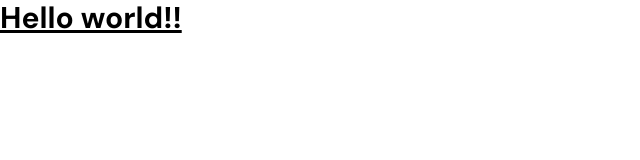
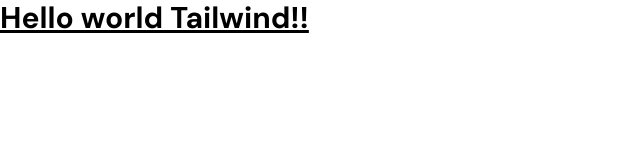
Before and after one commit to mashakrstlv/mashakrstlv.github.io, a plain HTML site: page src/index.html in a window 1280 px wide. Shown: the whole page, without its empty margins (0-640 px from the left). Drawn offline with nearby package versions, Linux system fonts and the light colour scheme.

Commit message:
Update index.html

```diff
--- a/src/index.html
+++ b/src/index.html
@@ -10,7 +10,7 @@
    </head>
    <body>
       <h1 class="text-3xl font-bold underline">
-         Hello world!!
+         Hello world Tailwind!!
       </h1>
       <script src="../node_modules/flowbite/dist/flowbite.min.js"></script>
       <script src="scripts.js"></script>
```
